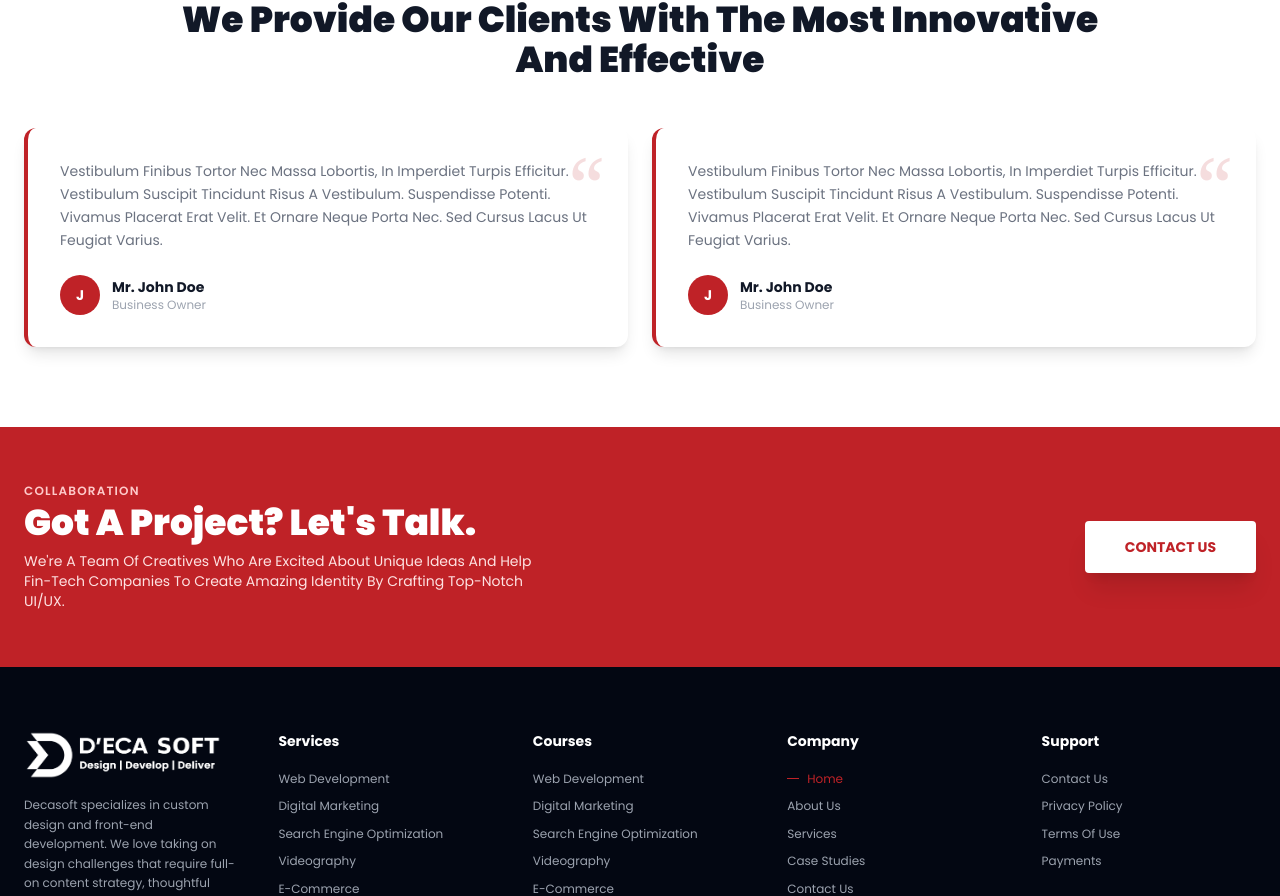
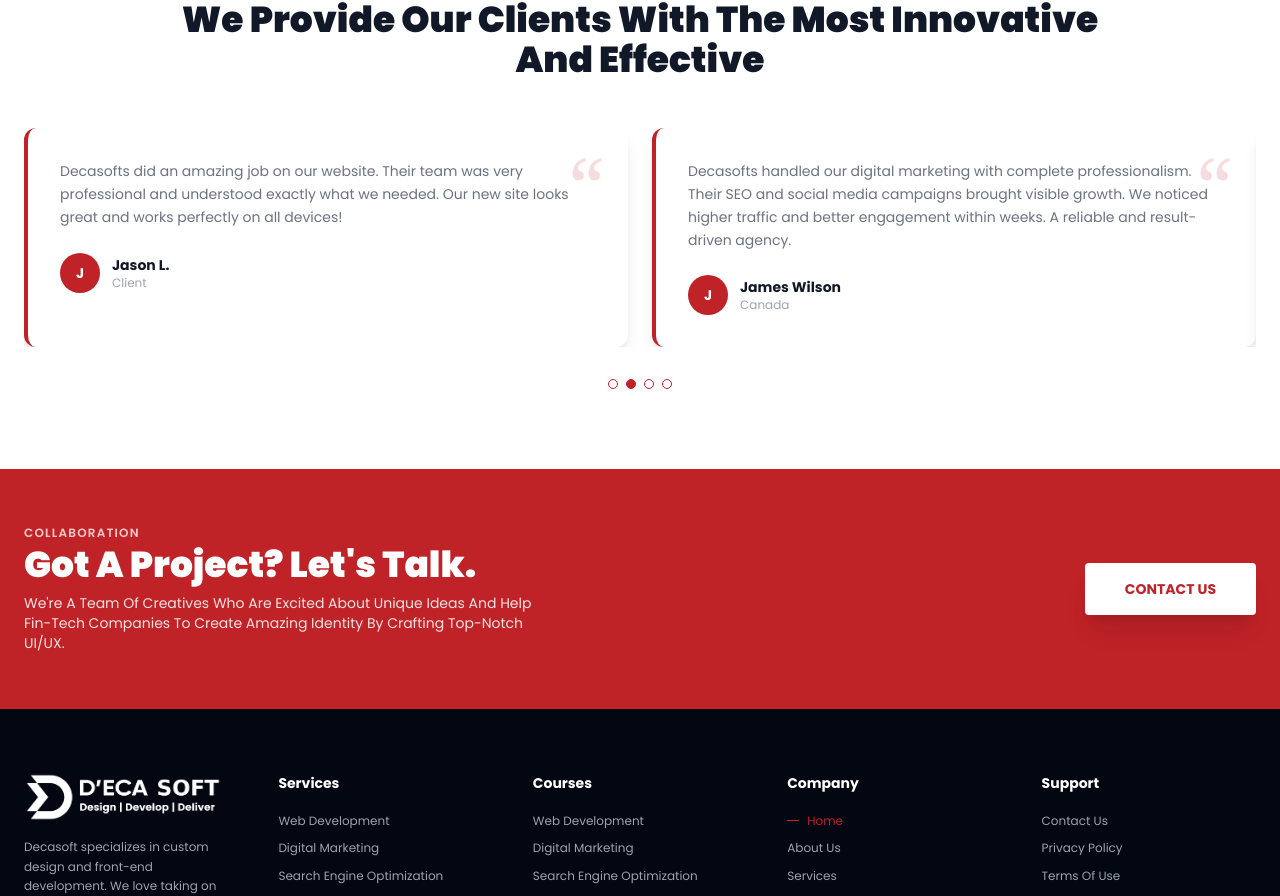
Before and after one commit to FawadSherwani/Decasoft-Web, a Next.js app: page / in a window 1280 px wide. Shown: the part 3976-4872 px from the top of the page. Built offline with nearby package versions, Linux system fonts and the light colour scheme.

Commit message:
Update testimonials with auto-scroll carousel and real client reviews

```diff
--- a/components/Testimonials.tsx
+++ b/components/Testimonials.tsx
@@ -1,17 +1,192 @@
+// "use client";
+
+// import { useState } from "react";
+
+// const testimonials = [
+//   {
+//     text: 'We hired Decasofts for digital marketing services, and the results were excellent. Their campaigns helped us reach a wider audience and grow our online presence effectively.',
+//     name: 'Liam Smith',
+//     role: 'UK',
+//   },
+//   {
+//     text: "Decasofts built our company's website, and it turned out fantastic. The design is modern, user-friendly, and responsive. Their team was professional and delivered on time.",
+//     name: 'Emily Johnson',
+//     role: 'USA',
+//   },
+//   {
+//     text: 'Decasofts did an amazing job on our website. Their team was very professional and understood exactly what we needed. Our new site looks great and works perfectly on all devices!',
+//     name: 'Jason L.',
+//     role: 'Client',
+//   },
+//   {
+//     text: 'Decasofts handled our digital marketing with complete professionalism. Their SEO and social media campaigns brought visible growth. We noticed higher traffic and better engagement within weeks. A reliable and result-driven agency.',
+//     name: 'James Wilson',
+//     role: 'Canada',
+//   },
+//   {
+//     text: 'We needed fresh branding and graphic design work. Decasofts delivered stunning logos, banners, and visuals. They perfectly captured our brand identity in every design. Very satisfied with their creativity and service.',
+//     name: 'Anna Rossi',
+//     role: 'Italy',
+//   },
+//   {
+//     text: "Our experience with Decasofts was smooth and professional. They handled our website development and SEO perfectly. We're seeing improved traffic and customer engagement.",
+//     name: 'Mateo García',
+//     role: 'Spain',
+//   },
+//   {
+//     text: 'Working with Decasofts was a great experience. They developed a beautiful, responsive website for our business. Their team was cooperative, creative, and quick to respond. I highly recommend their web development services.',
+//     name: 'Olivia Brown',
+//     role: 'Australia',
+//   },
+// ]
+
+// // group into pairs — 2 cards per slide, same as your grid-cols-2
+// const slides = []
+// for (let i = 0; i < testimonials.length; i += 2) {
+//   slides.push(testimonials.slice(i, i + 2))
+// }
+
+// export default function Testimonials() {
+//   const [current, setCurrent] = useState(0)
+
+//   const prevSlide = () => setCurrent((c) => (c === 0 ? slides.length - 1 : c - 1))
+//   const nextSlide = () => setCurrent((c) => (c === slides.length - 1 ? 0 : c + 1))
+
+//   return (
+//     <section className="py-20 bg-white">
+//       <div className="max-w-7xl mx-auto px-6">
+//         <div className="text-center mb-12">
+//           <p className="text-primary text-sm font-semibold mb-2">Client Feedback</p>
+//           <h2 className="text-3xl lg:text-4xl font-black text-gray-900 leading-tight">
+//             We Provide Our Clients With The Most Innovative<br />And Effective
+//           </h2>
+//         </div>
+
+//         <div className="relative">
+//           {/* Left arrow */}
+//           <button
+//             onClick={prevSlide}
+//             aria-label="Previous testimonials"
+//             className="hidden md:flex absolute -left-12 top-1/2 -translate-y-1/2 z-10 w-9 h-9 items-center justify-center rounded border border-gray-300 text-primary hover:bg-primary hover:text-white transition-colors"
+//           >
+//             &lsaquo;
+//           </button>
+
+//           {/* Slide track */}
+//           <div className="overflow-hidden">
+//             <div
+//               className="flex transition-transform duration-500 ease-in-out"
+//               style={{ transform: `translateX(-${current * 100}%)` }}
+//             >
+//               {slides.map((pair, slideIdx) => (
+//                 <div key={slideIdx} className="min-w-full grid grid-cols-1 md:grid-cols-2 gap-6">
+//                   {pair.map((t, i) => (
+//                     <div key={i} className="testimonial-card bg-white shadow-lg rounded-xl p-8 relative">
+//                       <div className="quote-icon absolute top-4 right-6">&ldquo;</div>
+//                       <p className="text-gray-500 text-sm leading-relaxed mb-6">{t.text}</p>
+//                       <div className="flex items-center gap-3">
+//                         <div className="w-10 h-10 rounded-full bg-primary flex items-center justify-center text-white font-bold text-sm">
+//                           {t.name[0]}
+//                         </div>
+//                         <div>
+//                           <p className="font-bold text-sm text-gray-900">{t.name}</p>
+//                           <p className="text-xs text-gray-400">{t.role}</p>
+//                         </div>
+//                       </div>
+//                     </div>
+//                   ))}
+//                 </div>
+//               ))}
+//             </div>
+//           </div>
+
+//           {/* Right arrow */}
+//           <button
+//             onClick={nextSlide}
+//             aria-label="Next testimonials"
+//             className="hidden md:flex absolute -right-12 top-1/2 -translate-y-1/2 z-10 w-9 h-9 items-center justify-center rounded border border-gray-300 text-primary hover:bg-primary hover:text-white transition-colors"
+//           >
+//             &rsaquo;
+//           </button>
+//         </div>
+
+//         {/* Dots */}
+//         <div className="flex justify-center gap-2 mt-8">
+//           {slides.map((_, i) => (
+//             <button
+//               key={i}
+//               onClick={() => setCurrent(i)}
+//               aria-label={`Go to slide ${i + 1}`}
+//               className={`w-2.5 h-2.5 rounded-full border border-primary transition-colors ${
+//                 current === i ? 'bg-primary' : 'bg-white'
+//               }`}
+//             />
+//           ))}
+//         </div>
+//       </div>
+//     </section>
+//   )
+// }
+
+"use client";
+
+import { useState, useEffect } from "react";
+
 const testimonials = [
   {
-    text: 'Vestibulum Finibus Tortor Nec Massa Lobortis, In Imperdiet Turpis Efficitur. Vestibulum Suscipit Tincidunt Risus A Vestibulum. Suspendisse Potenti. Vivamus Placerat Erat Velit. Et Ornare Neque Porta Nec. Sed Cursus Lacus Ut Feugiat Varius.',
-    name: 'Mr. John Doe',
-    role: 'Business Owner',
+    text: 'We hired Decasofts for digital marketing services, and the results were excellent. Their campaigns helped us reach a wider audience and grow our online presence effectively.',
+    name: 'Liam Smith',
+    role: 'UK',
   },
   {
-    text: 'Vestibulum Finibus Tortor Nec Massa Lobortis, In Imperdiet Turpis Efficitur. Vestibulum Suscipit Tincidunt Risus A Vestibulum. Suspendisse Potenti. Vivamus Placerat Erat Velit. Et Ornare Neque Porta Nec. Sed Cursus Lacus Ut Feugiat Varius.',
-    name: 'Mr. John Doe',
-    role: 'Business Owner',
+    text: "Decasofts built our company's website, and it turned out fantastic. The design is modern, user-friendly, and responsive. Their team was professional and delivered on time.",
+    name: 'Emily Johnson',
+    role: 'USA',
+  },
+  {
+    text: 'Decasofts did an amazing job on our website. Their team was very professional and understood exactly what we needed. Our new site looks great and works perfectly on all devices!',
+    name: 'Jason L.',
+    role: 'Client',
+  },
+  {
+    text: 'Decasofts handled our digital marketing with complete professionalism. Their SEO and social media campaigns brought visible growth. We noticed higher traffic and better engagement within weeks. A reliable and result-driven agency.',
+    name: 'James Wilson',
+    role: 'Canada',
+  },
+  {
+    text: 'We needed fresh branding and graphic design work. Decasofts delivered stunning logos, banners, and visuals. They perfectly captured our brand identity in every design. Very satisfied with their creativity and service.',
+    name: 'Anna Rossi',
+    role: 'Italy',
+  },
+  {
+    text: "Our experience with Decasofts was smooth and professional. They handled our website development and SEO perfectly. We're seeing improved traffic and customer engagement.",
+    name: 'Mateo García',
+    role: 'Spain',
+  },
+  {
+    text: 'Working with Decasofts was a great experience. They developed a beautiful, responsive website for our business. Their team was cooperative, creative, and quick to respond. I highly recommend their web development services.',
+    name: 'Olivia Brown',
+    role: 'Australia',
   },
 ]
 
+// group into pairs — 2 cards per slide, same as your grid-cols-2
+const slides = []
+for (let i = 0; i < testimonials.length; i += 2) {
+  slides.push(testimonials.slice(i, i + 2))
+}
+
 export default function Testimonials() {
+  const [current, setCurrent] = useState(0)
+
+  // auto scroll every 4 seconds
+  useEffect(() => {
+    const interval = setInterval(() => {
+      setCurrent((c) => (c === slides.length - 1 ? 0 : c + 1))
+    }, 4000)
+    return () => clearInterval(interval)
+  }, [])
+
   return (
     <section className="py-20 bg-white">
       <div className="max-w-7xl mx-auto px-6">
@@ -21,14 +196,23 @@ export default function Testimonials() {
             We Provide Our Clients With The Most Innovative<br />And Effective
           </h2>
         </div>
-        <div className="grid grid-cols-1 md:grid-cols-2 gap-6">
-          {testimonials.map((t, i) => (
+
+        <div className="relative">
+          {/* Slide track */}
+          <div className="overflow-hidden">
+            <div
+              className="flex transition-transform duration-500 ease-in-out"
+              style={{ transform: `translateX(-${current * 100}%)` }}
+            >
+              {slides.map((pair, slideIdx) => (
+                <div key={slideIdx} className="min-w-full grid grid-cols-1 md:grid-cols-2 gap-6">
+                  {pair.map((t, i) => (
                     <div key={i} className="testimonial-card bg-white shadow-lg rounded-xl p-8 relative">
                       <div className="quote-icon absolute top-4 right-6">&ldquo;</div>
                       <p className="text-gray-500 text-sm leading-relaxed mb-6">{t.text}</p>
                       <div className="flex items-center gap-3">
                         <div className="w-10 h-10 rounded-full bg-primary flex items-center justify-center text-white font-bold text-sm">
-                  {t.name[4]}
+                          {t.name[0]}
                         </div>
                         <div>
                           <p className="font-bold text-sm text-gray-900">{t.name}</p>
@@ -38,6 +222,24 @@ export default function Testimonials() {
                     </div>
                   ))}
                 </div>
+              ))}
+            </div>
+          </div>
+        </div>
+
+        {/* Dots */}
+        <div className="flex justify-center gap-2 mt-8">
+          {slides.map((_, i) => (
+            <button
+              key={i}
+              onClick={() => setCurrent(i)}
+              aria-label={`Go to slide ${i + 1}`}
+              className={`w-2.5 h-2.5 rounded-full border border-primary transition-colors ${
+                current === i ? 'bg-primary' : 'bg-white'
+              }`}
+            />
+          ))}
+        </div>
       </div>
     </section>
   )
```
Lines whose indentation alone changed are shown as unchanged.
